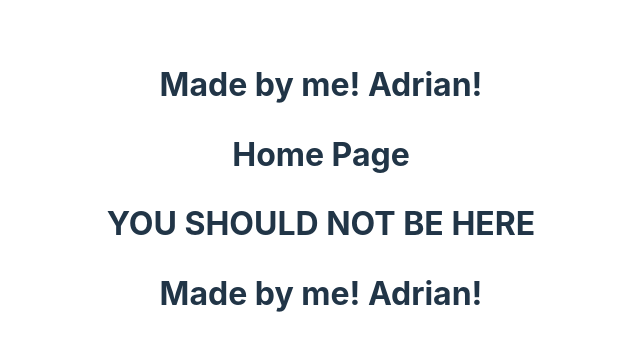
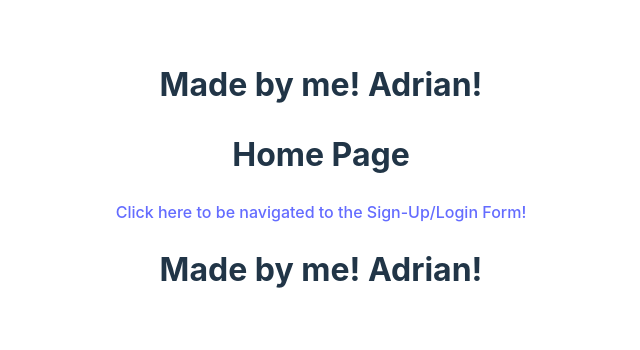
Before and after one commit to frausto98/culinaryConnections-React, a React (Vite) app in the folder client/: page /home in a window 1280 px wide. Shown: the top 350 px of the page, without its empty margins (319-959 px from the left). Built offline with nearby package versions, Linux system fonts and the light colour scheme; no server answers.

Commit message:
added a logout button to the navbar. preparing to add the recipe queries to the main page

```diff
--- a/client/src/components/NavBar.jsx
+++ b/client/src/components/NavBar.jsx
@@ -5,9 +5,9 @@ const NavBar = () => {
         <div id="navBarComp">
             {Auth.loggedIn() ? (
                 <>
-                    <h1>
-                        If I'm logged in, i can see this.
-                    </h1>
+                    <button onClick={Auth.logout}>
+                        Logout
+                    </button>
                 </>
             ) : (
                 <>
--- a/client/src/pages/MainPage.jsx
+++ b/client/src/pages/MainPage.jsx
@@ -3,7 +3,12 @@ import { Link } from 'react-router-dom';
 
 import Auth from '../utils/auth';
 
+import { useQuery } from '@apollo/client';
+import { RECIPES } from '../utils/queries';
+
 const MainPage = () => {
+
+    const {loading, data} = useQuery(RECIPES);
 
     return (
         <div id="mainPage">
@@ -28,7 +33,11 @@ const MainPage = () => {
                     </>
                 ) : (
                     <>
-                        <h1>YOU SHOULD NOT BE HERE</h1>
+                        <Link className='linkBtn' to='/login-signup'>
+                            <span>
+                                Click here to be navigated to the Sign-Up/Login Form!
+                            </span>
+                        </Link>
                     </>
                 )}
 
```
Also changed, not shown: client/src/components/RecipeList.jsx (added).
